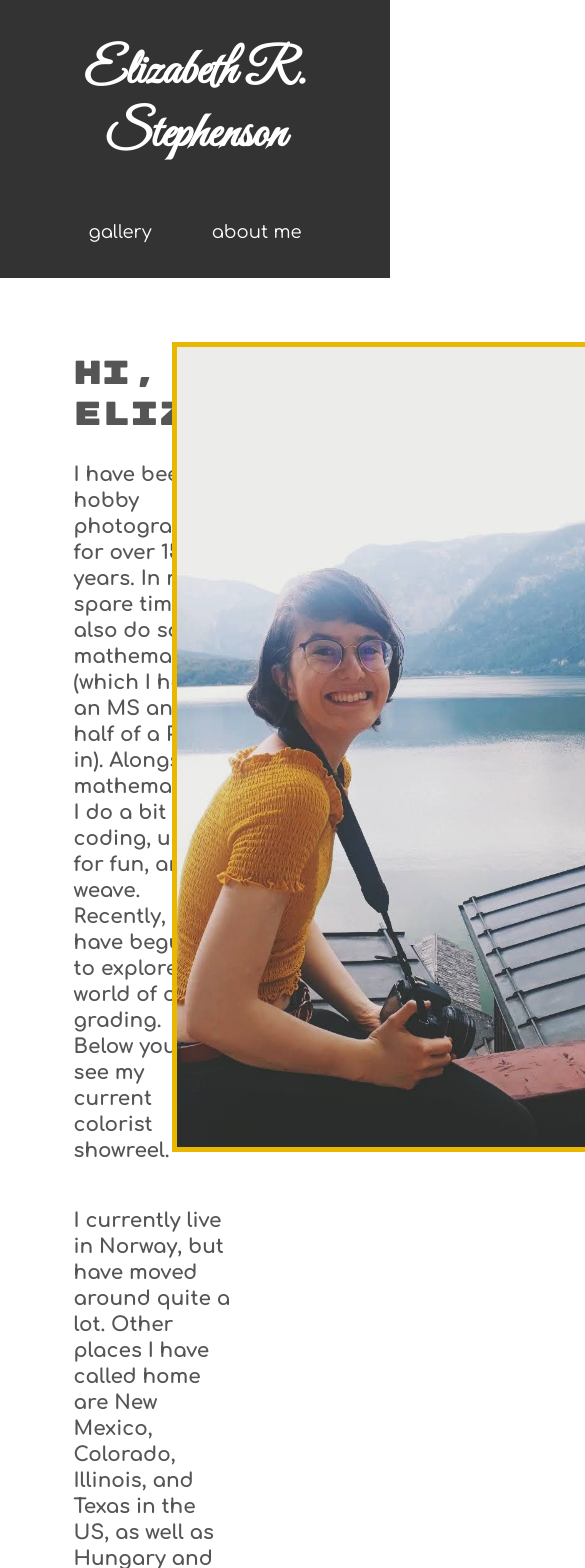
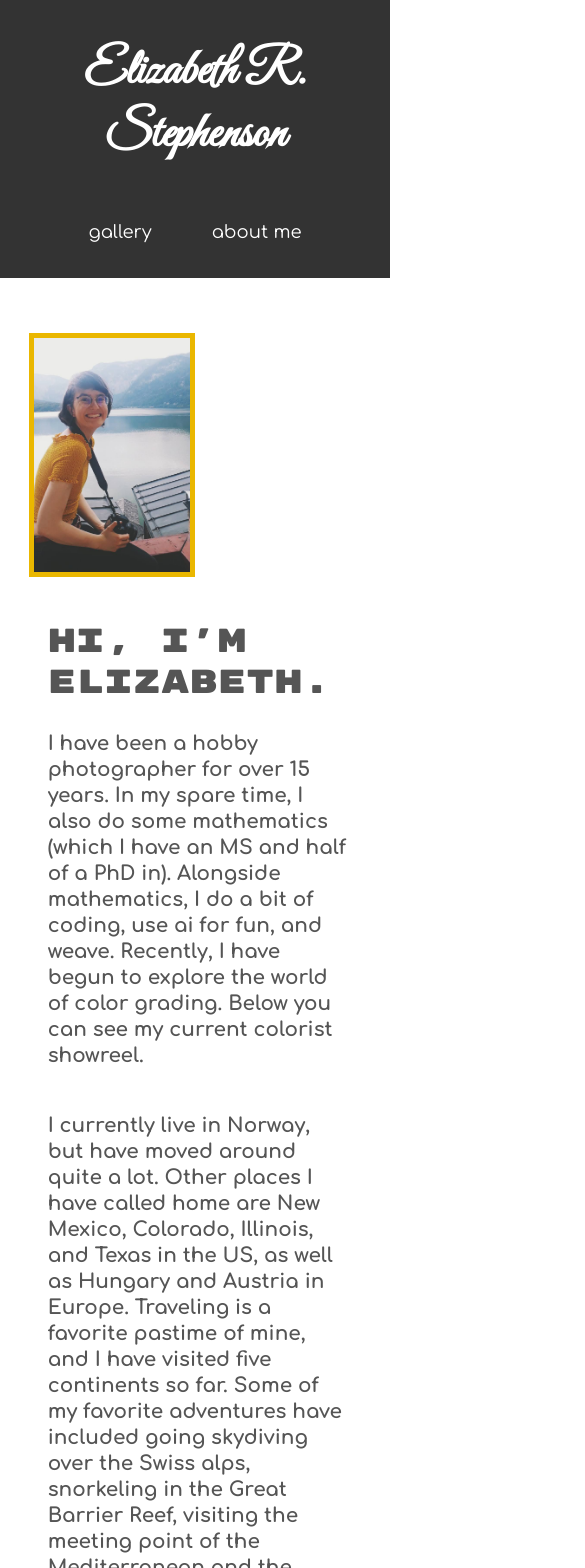
Before and after one commit to elizastep/elizastep.github.io, a React (Create React App) app: page /about in a window 390 px wide. Shown: the top 1568 px of the page, 585 px wide, since content can reach past the window. Built offline with nearby package versions, Linux system fonts and the light colour scheme.

Commit message:
made content squish on small screen

```diff
--- a/src/App.css
+++ b/src/App.css
@@ -52,8 +52,158 @@ h1 {
   font-variant: normal;
   letter-spacing: 1dvh;
   font-weight: 800;
+  flex-wrap: inherit;
   color: #555;
 }
+
+
+@media only screen and (width <=2000px) {
+  /* body {
+    background-color: darksalmon;
+  } */
+
+  iframe {
+    width: 30vw;
+    height: 20vw;
+  }
+
+  .maybe-grid {
+    grid-template-columns: 50% 30%;
+    column-gap: 30px;
+  }
+
+}
+
+
+@media only screen and (width <=1000px) {
+  /* body {
+    background-color: lightblue;
+    align-items: left;
+    text-align: left;
+  } */
+
+  h2 {
+    font-size: 15pt;
+    word-wrap: break-word;
+  }
+
+  p {
+    font-size: 10pt;
+    word-wrap: break-word;
+  }
+
+  .maybe-grid {
+    grid-template-columns: min-content;
+    grid-template-rows: min-content;
+    row-gap: 0px;
+    column-gap: 0px;
+    flex-direction: row;
+    display: flex;
+    flex-wrap: wrap-reverse;
+    align-items: left;
+    align-content: left;
+  }
+
+  .img_details {
+    aspect-ratio: 1/1;
+    object-fit: cover;
+    width: 40vw;
+    height: 60vw;
+    object-position: bottom left;
+    align-items: left;
+    align-self: left;
+  }
+
+  .picture-div {
+    padding-left: 2vh;
+    margin-left: 2vh;
+    display: flex;
+
+  }
+
+  .text-div {
+    align-items: left;
+    align-self: left;
+    align-content: left;
+  }
+
+  iframe {
+    width: 50vw;
+    height: 30vw;
+  }
+
+  .p_left_align {
+    font-size: 10pt;
+    flex-wrap: wrap;
+    word-wrap: break-word;
+  }
+
+  .h1_photo_gallery {
+    font-size: 30pt;
+    word-wrap: break-word;
+  }
+
+  .h1_left_align {
+    font-size: 15pt;
+    word-wrap: break-word;
+  }
+
+  .about-container {
+    align-items: left;
+    align-content: left;
+    align-self: left;
+  }
+}
+
+@media only screen and (width <=640px) {
+  /* body {
+    background-color: darkgrey;
+    word-wrap: break-word;
+  } */
+
+  h2 {
+    font-size: 8pt;
+    word-wrap: break-word;
+  }
+
+  p {
+    font-size: 8pt;
+    word-wrap: break-word;
+    flex-wrap: wrap;
+  }
+
+  .p_left_align {
+    font-size: 8pt;
+    word-wrap: break-word;
+    flex-wrap: wrap;
+  }
+
+  .h1_photo_gallery {
+    font-size: 20pt;
+    word-wrap: break-word;
+  }
+
+  .h1_left_align {
+    font-size: 10pt;
+    word-wrap: break-word;
+  }
+
+  .text-div {
+    padding-left: 0px;
+  }
+
+  .picture-div {
+    padding-left: 0px;
+    margin-left: 1vh;
+    display: flex;
+
+  }
+
+  .about-container {
+    padding: 1px;
+  }
+}
+
 
 iframe {
   flex-direction: row;
@@ -102,7 +252,7 @@ p {
 }
 
 body {
-  font-size: 12pt;
+  /* font-size: 12pt; */
   font-family: Comfortaa;
   font-variant: normal;
   color: #555;
--- a/src/components/About.css
+++ b/src/components/About.css
@@ -16,7 +16,7 @@
     /* align-self: center; */
     /* gap: 10px; */
     align-items: left;
-    column-gap: 10px;
+    column-gap: 10vh;
     row-gap: 15px;
     height: fit-content;
 }
```
